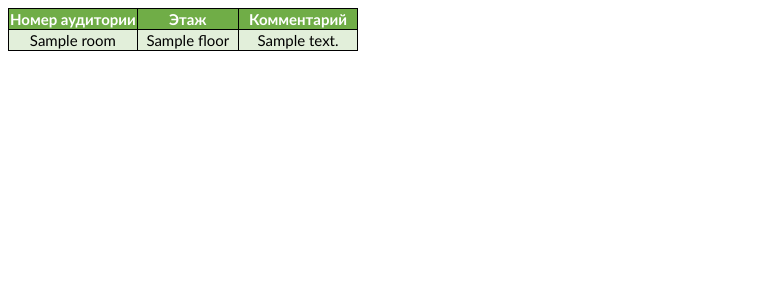
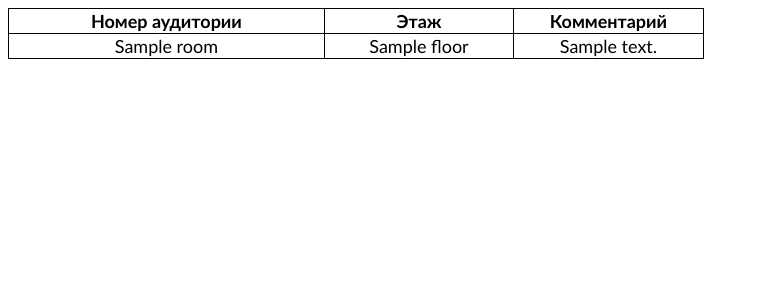
Before and after one commit to hk2281/rcs_back, a Python web app: template rcs_back/takeouts_app/templates/containers_for_takeout.html in a window 1280 px wide. Shown: the top 300 px of the page, without its empty margins (0-759 px from the left). Run offline with Jinja, Linux system fonts and the light colour scheme; the template is opened without the code that fills it: most values are stand-ins (such as "Sample title", 1, 10 or a date in 2020).

Commit message:
feat: improve container list styling

```diff
--- a/rcs_back/takeouts_app/models.py
+++ b/rcs_back/takeouts_app/models.py
@@ -104,7 +104,10 @@ class ContainersTakeoutRequest(models.Model):
     def emptied_containers_match(self) -> float:
         """Соответствие (действительно собранных контейнеров /
         число из списка на сбор)"""
-        return self.emptied_containers.count() / self.containers.count()
+        if self.containers.count():
+            return self.emptied_containers.count() / self.containers.count()
+        else:
+            return 1
 
     def __str__(self) -> str:
         return (f"Сбор контейнеров от "
--- a/rcs_back/takeouts_app/templates/containers_for_takeout.html
+++ b/rcs_back/takeouts_app/templates/containers_for_takeout.html
@@ -1,18 +1,18 @@
 {% autoescape on %}
 <meta charset="UTF-8">
-<table style="border-collapse:collapse;width:459px" width="459">
+<table style="border-collapse:collapse;width:100%">
     <colgroup>
-        <col style="width:65pt" width="87">
-        <col style="width:77pt" width="103">
-        <col style="width:94pt" width="125">
-        <col style="width:108pt" width="144">
+        <col style="width:25%">
+        <col style="width:15%">
+        <col style="width:15%">
+        <col style="width:45%">
     </colgroup>
     <tbody>
         <tr>
             <td
-                style="border-bottom:.7px solid black;height:20px;width:87px;text-align:center;padding-top:1px;padding-right:1px;padding-left:1px;vertical-align:bottom;white-space:nowrap;background-color:#70ad47;border-top:.7px solid black;border-right:.7px solid black;border-left:.7px solid black">
-                <span style="font-size:15px">
-                    <span style="color:white">
+                style="border-bottom:.7px solid black;height:20px;width:87px;text-align:center;padding-top:1px;padding-right:1px;padding-left:1px;vertical-align:bottom;white-space:nowrap;background-color:white;border-top:.7px solid black;border-right:.7px solid black;border-left:.7px solid black">
+                <span style="font-size:18px">
+                    <span style="color:black">
                         <span style="font-weight:700">
                             <span style="text-decoration:none">
                                 <span>
@@ -31,23 +31,23 @@
             </td>
             {% if has_building_parts %}
             <td
-                style="border-bottom:.7px solid black;width:103px;text-align:center;padding-top:1px;padding-right:1px;padding-left:1px;vertical-align:bottom;white-space:nowrap;background-color:#70ad47;border-top:.7px solid black;border-right:.7px solid black;border-left:none">
-                <span style="font-size:15px"><span style="color:white"><span style="font-weight:700"><span
+                style="border-bottom:.7px solid black;width:103px;text-align:center;padding-top:1px;padding-right:1px;padding-left:1px;vertical-align:bottom;white-space:nowrap;background-color:white;border-top:.7px solid black;border-right:.7px solid black;border-left:none">
+                <span style="font-size:18px"><span style="color:black"><span style="font-weight:700"><span
                                 style="text-decoration:none"><span><span><span
                                             style="font-family:Calibri,sans-serif"><span
                                                 style="font-style:normal">Корпус</span></span></span></span></span></span></span></span>
             </td>
             {% endif %}
             <td
-                style="border-bottom:.7px solid black;width:103px;text-align:center;padding-top:1px;padding-right:1px;padding-left:1px;vertical-align:bottom;white-space:nowrap;background-color:#70ad47;border-top:.7px solid black;border-right:.7px solid black;border-left:none">
-                <span style="font-size:15px"><span style="color:white"><span style="font-weight:700"><span
+                style="border-bottom:.7px solid black;width:103px;text-align:center;padding-top:1px;padding-right:1px;padding-left:1px;vertical-align:bottom;white-space:nowrap;background-color:white;border-top:.7px solid black;border-right:.7px solid black;border-left:none">
+                <span style="font-size:18px"><span style="color:black"><span style="font-weight:700"><span
                                 style="text-decoration:none"><span><span><span
                                             style="font-family:Calibri,sans-serif"><span
                                                 style="font-style:normal">Этаж</span></span></span></span></span></span></span></span>
             </td>
             <td
-                style="border-bottom:.7px solid black;width:103px;text-align:center;padding-top:1px;padding-right:1px;padding-left:1px;vertical-align:bottom;white-space:nowrap;background-color:#70ad47;border-top:.7px solid black;border-right:.7px solid black;border-left:none">
-                <span style="font-size:15px"><span style="color:white"><span style="font-weight:700"><span
+                style="border-bottom:.7px solid black;width:103px;text-align:center;padding-top:1px;padding-right:1px;padding-left:1px;vertical-align:bottom;white-space:nowrap;background-color:white;border-top:.7px solid black;border-right:.7px solid black;border-left:none">
+                <span style="font-size:18px"><span style="color:black"><span style="font-weight:700"><span
                                 style="text-decoration:none"><span><span><span
                                             style="font-family:Calibri,sans-serif"><span
                                                 style="font-style:normal">Комментарий</span></span></span></span></span></span></span></span>
@@ -56,8 +56,8 @@
         {% for container in containers %}
         <tr>
             <td
-                style="border-bottom:.7px solid black;height:20px;text-align:center;padding-top:1px;padding-right:1px;padding-left:1px;vertical-align:bottom;white-space:nowrap;background-color:#e2efda;border-top:none;border-right:.7px solid black;border-left:.7px solid black">
-                <span style="font-size:15px"><span style="color:black"><span style="font-weight:400"><span
+                style="border-bottom:.7px solid black;height:20px;text-align:center;padding-top:1px;padding-right:1px;padding-left:1px;vertical-align:bottom;white-space:nowrap;background-color:white;border-top:none;border-right:.7px solid black;border-left:.7px solid black">
+                <span style="font-size:18px"><span style="color:black"><span style="font-weight:400"><span
                                 style="text-decoration:none"><span><span><span
                                             style="font-family:Calibri,sans-serif"><span style="font-style:normal">
                                                 {{ container.room }}
@@ -65,8 +65,8 @@
             </td>
             {% if has_building_parts %}
             <td
-                style="border-bottom:.7px solid black;text-align:center;padding-top:1px;padding-right:1px;padding-left:1px;vertical-align:bottom;white-space:nowrap;background-color:#e2efda;border-top:none;border-right:.7px solid black;border-left:none">
-                <span style="font-size:15px"><span style="color:black"><span style="font-weight:400"><span
+                style="border-bottom:.7px solid black;text-align:center;padding-top:1px;padding-right:1px;padding-left:1px;vertical-align:bottom;white-space:nowrap;background-color:white;border-top:none;border-right:.7px solid black;border-left:none">
+                <span style="font-size:18px"><span style="color:black"><span style="font-weight:400"><span
                                 style="text-decoration:none"><span><span><span
                                             style="font-family:Calibri,sans-serif"><span style="font-style:normal">
                                                 {{ container.building_part.num }}
@@ -74,16 +74,16 @@
             </td>
             {% endif %}
             <td
-                style="border-bottom:.7px solid black;text-align:center;padding-top:1px;padding-right:1px;padding-left:1px;vertical-align:bottom;white-space:nowrap;background-color:#e2efda;border-top:none;border-right:.7px solid black;border-left:none">
-                <span style="font-size:15px"><span style="color:black"><span style="font-weight:400"><span
+                style="border-bottom:.7px solid black;text-align:center;padding-top:1px;padding-right:1px;padding-left:1px;vertical-align:bottom;white-space:nowrap;background-color:white;border-top:none;border-right:.7px solid black;border-left:none">
+                <span style="font-size:18px"><span style="color:black"><span style="font-weight:400"><span
                                 style="text-decoration:none"><span><span><span
                                             style="font-family:Calibri,sans-serif"><span style="font-style:normal">
                                                 {{ container.floor }}
                                             </span></span></span></span></span></span></span></span>
             </td>
             <td
-                style="border-bottom:.7px solid black;text-align:center;padding-top:1px;padding-right:1px;padding-left:1px;vertical-align:bottom;white-space:nowrap;background-color:#e2efda;border-top:none;border-right:.7px solid black;border-left:none">
-                <span style="font-size:15px"><span style="color:black"><span style="font-weight:400"><span
+                style="border-bottom:.7px solid black;text-align:center;padding-top:1px;padding-right:1px;padding-left:1px;vertical-align:bottom;white-space:nowrap;background-color:white;border-top:none;border-right:.7px solid black;border-left:none">
+                <span style="font-size:18px"><span style="color:black"><span style="font-weight:400"><span
                                 style="text-decoration:none"><span><span><span
                                             style="font-family:Calibri,sans-serif"><span style="font-style:normal">
                                                 {{ container.description }}
```
